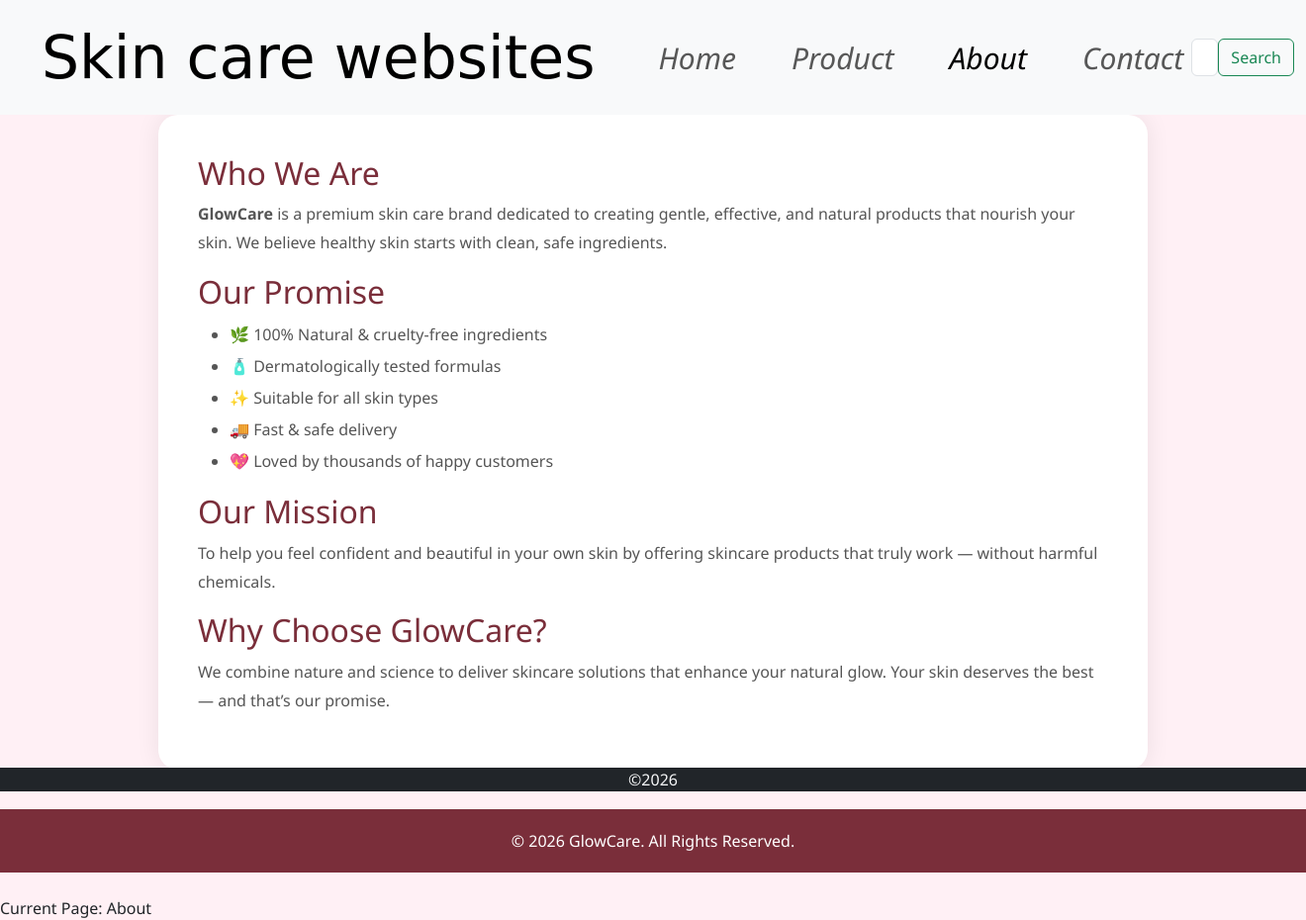
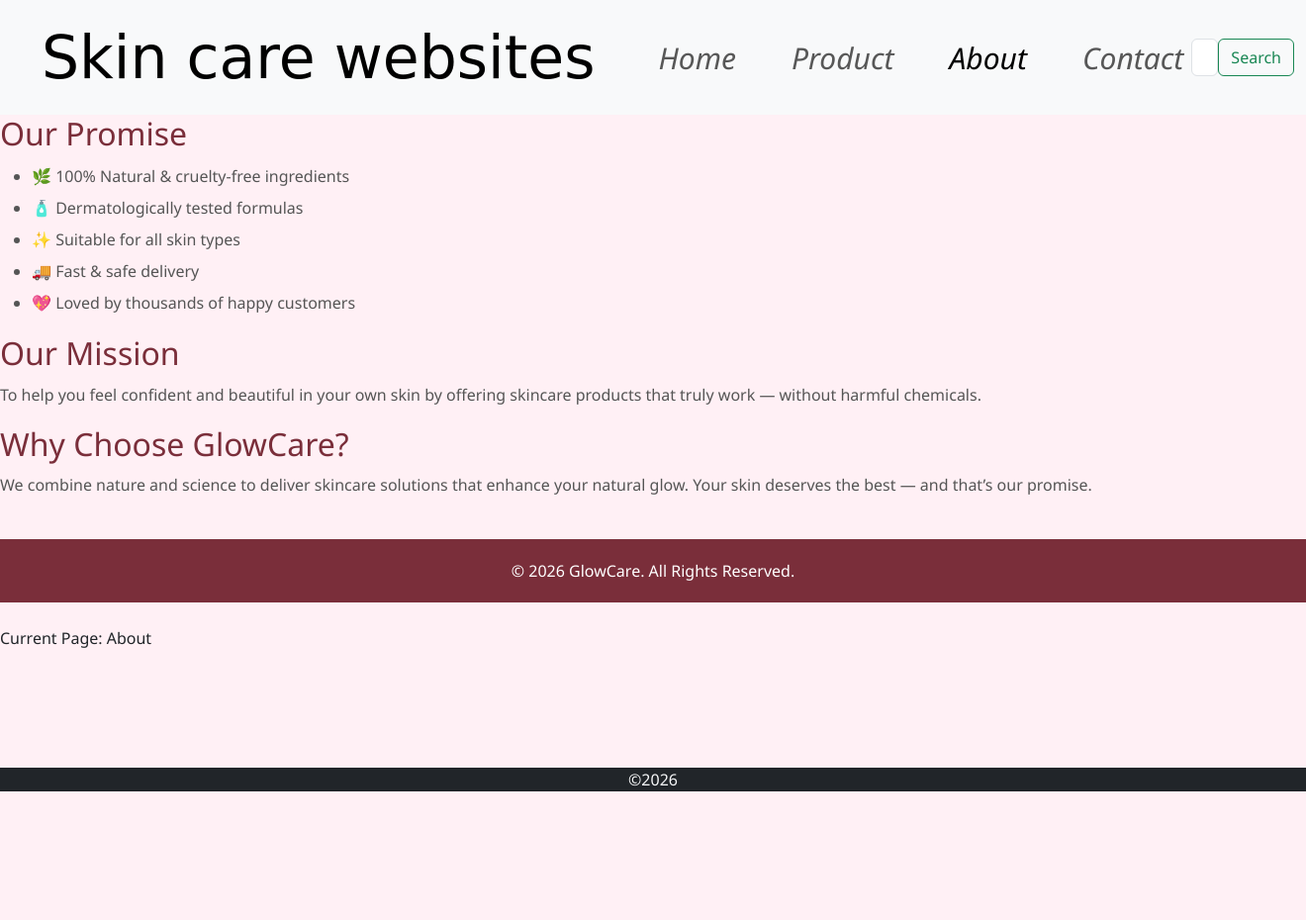
Before and after one commit to Harish6578/Django-B-shop, a Django app: page /about/ in a window 1320 px wide. Shown: the whole page at 99% size. After the commit the page ends 800 px from the top, so only its background shows below. Run offline with Django 5.2, Linux system fonts and the light colour scheme.

Commit message:
Upadate files

```diff
--- a/templates/mainapp/about.html
+++ b/templates/mainapp/about.html
@@ -29,14 +29,14 @@ Home
     </div> -->
 
     <!-- Content -->
-    <div style="max-width:1000px; margin:auto; background:#ffffff; padding:40px; border-radius:20px; box-shadow:0 0 25px rgba(0,0,0,0.08);">
+    <!-- <div style="max-width:1000px; margin:auto; background:#ffffff; padding:40px; border-radius:20px; box-shadow:0 0 25px rgba(0,0,0,0.08);">
 
         <h2 style="color:#7a2e3a;">Who We Are</h2>
         <p style="color:#555; line-height:1.8;">
             <b>GlowCare</b> is a premium skin care brand dedicated to creating
             gentle, effective, and natural products that nourish your skin.
             We believe healthy skin starts with clean, safe ingredients.
-        </p>
+        </p> -->
 
         <h2 style="color:#7a2e3a;">Our Promise</h2>
         <ul style="color:#555; line-height:2;">
```
